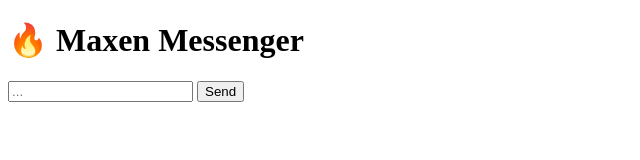
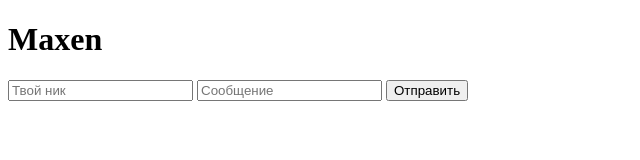
Before and after one commit to Vilmaksim/Maxen, a website: page public/index.html in a window 1280 px wide. Shown: the whole page, without its empty margins (0-640 px from the left). Drawn offline with nearby package versions, Linux system fonts and the light colour scheme; no server answers.

Commit message:
Update index.html

```diff
--- a/public/index.html
+++ b/public/index.html
@@ -1,20 +1,21 @@
 <!DOCTYPE html>
 <html>
 <head>
-    <title>Maxen Messenger</title>
+    <title>Maxen</title>
     <link rel="stylesheet" href="style.css">
 </head>
 
 <body>
 
-<h1>🔥 Maxen Messenger</h1>
+<h1>Maxen</h1>
 
-<div id="chat">
-    <div id="messages"></div>
+<div id="chat"></div>
 
-    <input id="messageInput" placeholder="...">
-    <button onclick="sendMessage()">Send</button>
-</div>
+<input id="nickname" placeholder="Твой ник">
+
+<input id="message" placeholder="Сообщение">
+<button id="send">Отправить</button>
+
 
 <script src="/socket.io/socket.io.js"></script>
 <script src="script.js"></script>
```
